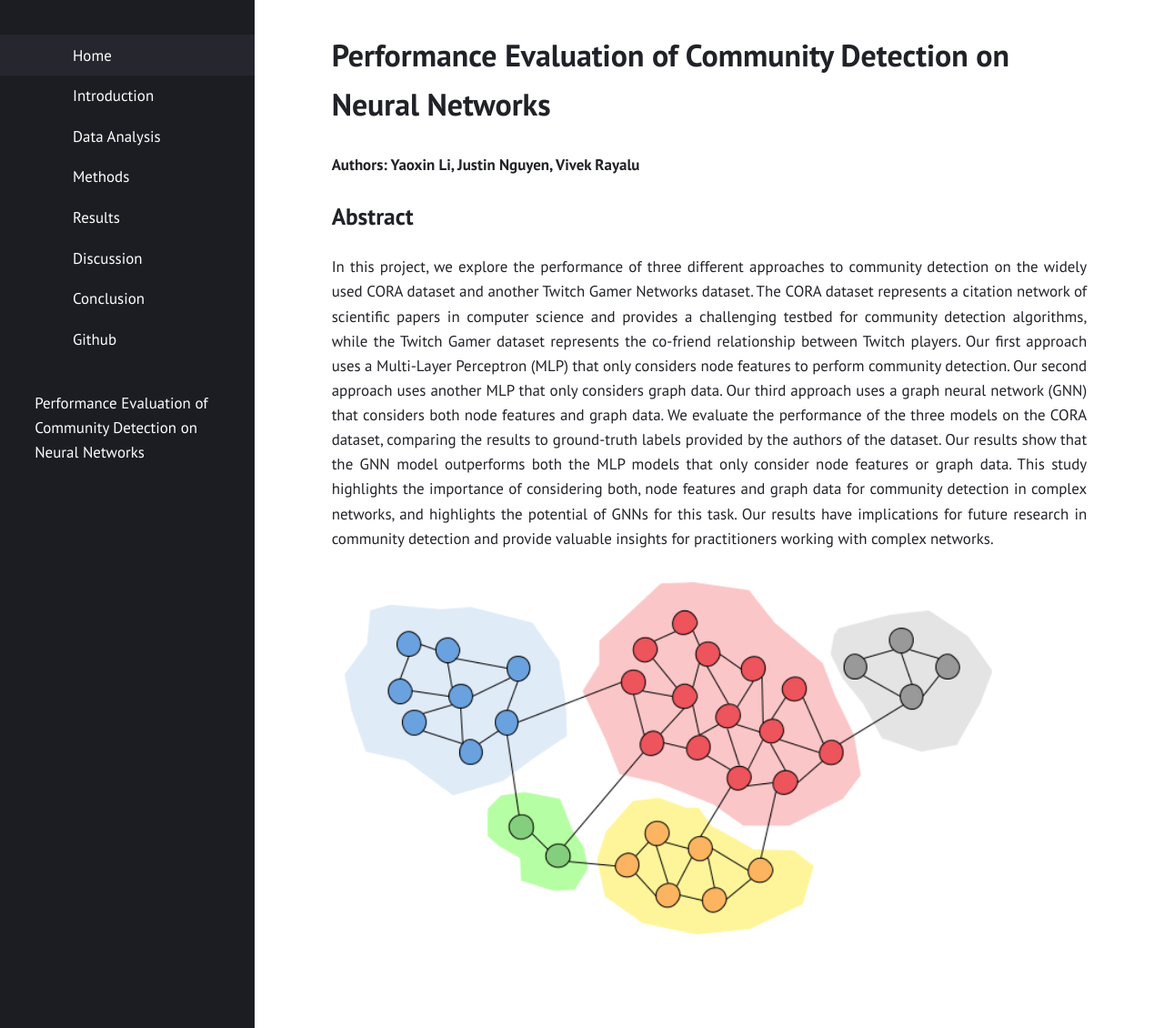
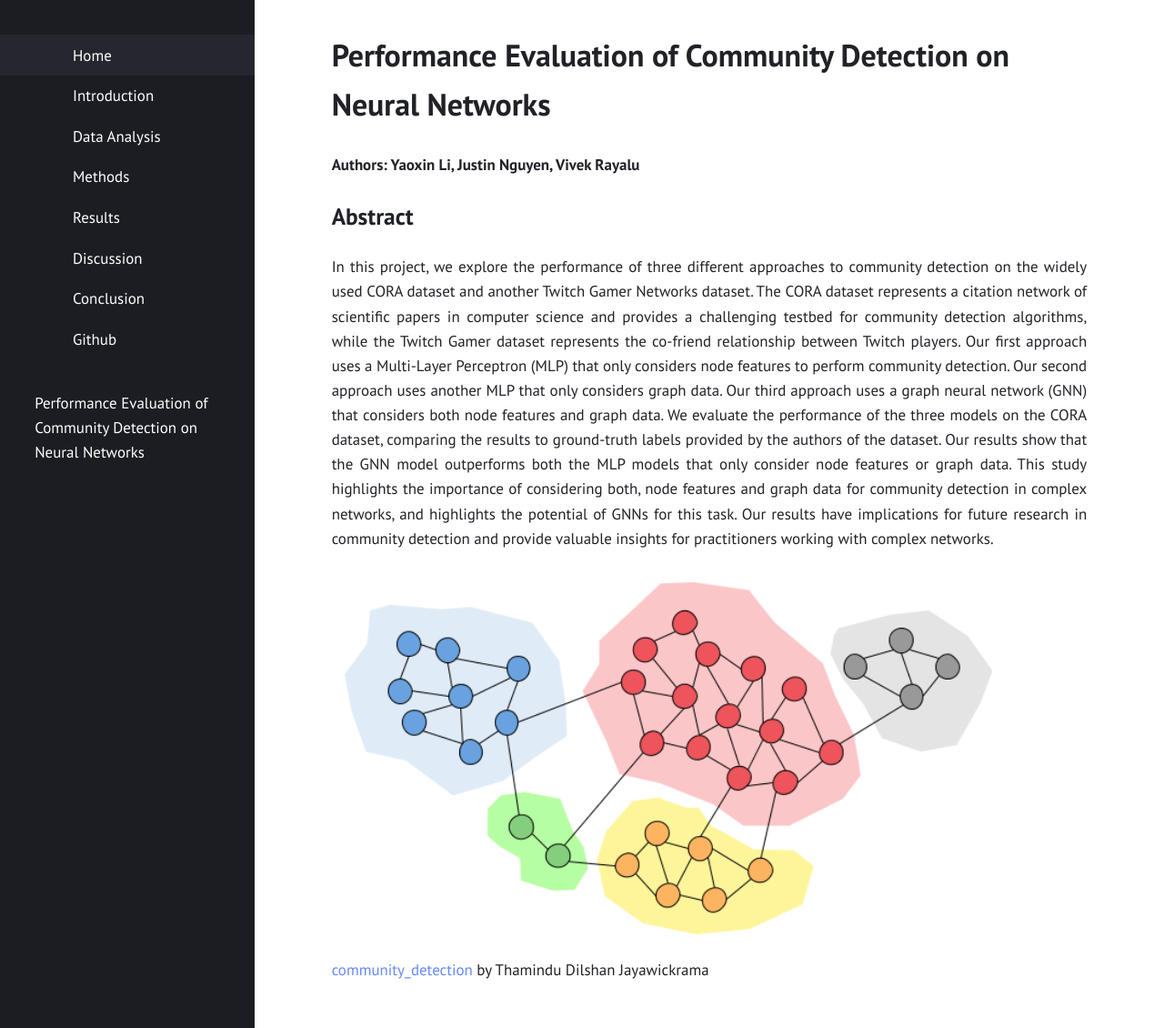
Before and after one commit to hblyx/DSC180_Project2, a Jekyll site: the page built from index.md, in a window 1280 px wide and 1130 px high. Shown: the whole window at 91% size. Built offline with Jekyll 4.4.1, drawn with Linux system fonts in a browser that asks for light colours.

Commit message:
Try to add image reference

```diff
--- a/index.md
+++ b/index.md
@@ -10,3 +10,4 @@ title: "Performance Evaluation of Community Detection on Neural Networks"
 In this project, we explore the performance of three different approaches to community detection on the widely used CORA dataset and another Twitch Gamer Networks dataset. The CORA dataset represents a citation network of scientific papers in computer science and provides a challenging testbed for community detection algorithms, while the Twitch Gamer dataset represents the co-friend relationship between Twitch players. Our first approach uses a Multi-Layer Perceptron (MLP) that only considers node features to perform community detection. Our second approach uses another MLP that only considers graph data. Our third approach uses a graph neural network (GNN) that considers both node features and graph data. We evaluate the performance of the three models on the CORA dataset, comparing the results to ground-truth labels provided by the authors of the dataset. Our results show that the GNN model outperforms both the MLP models that only consider node features or graph data. This study highlights the importance of considering both, node features and graph data for community detection in complex networks, and highlights the potential of GNNs for this task. Our results have implications for future research in community detection and provide valuable insights for practitioners working with complex networks.
 
 ![community_detection](figures/community_detection.png)
+[community_detection](https://towardsdatascience.com/community-detection-algorithms-9bd8951e7dae) by Thamindu Dilshan Jayawickrama
```
